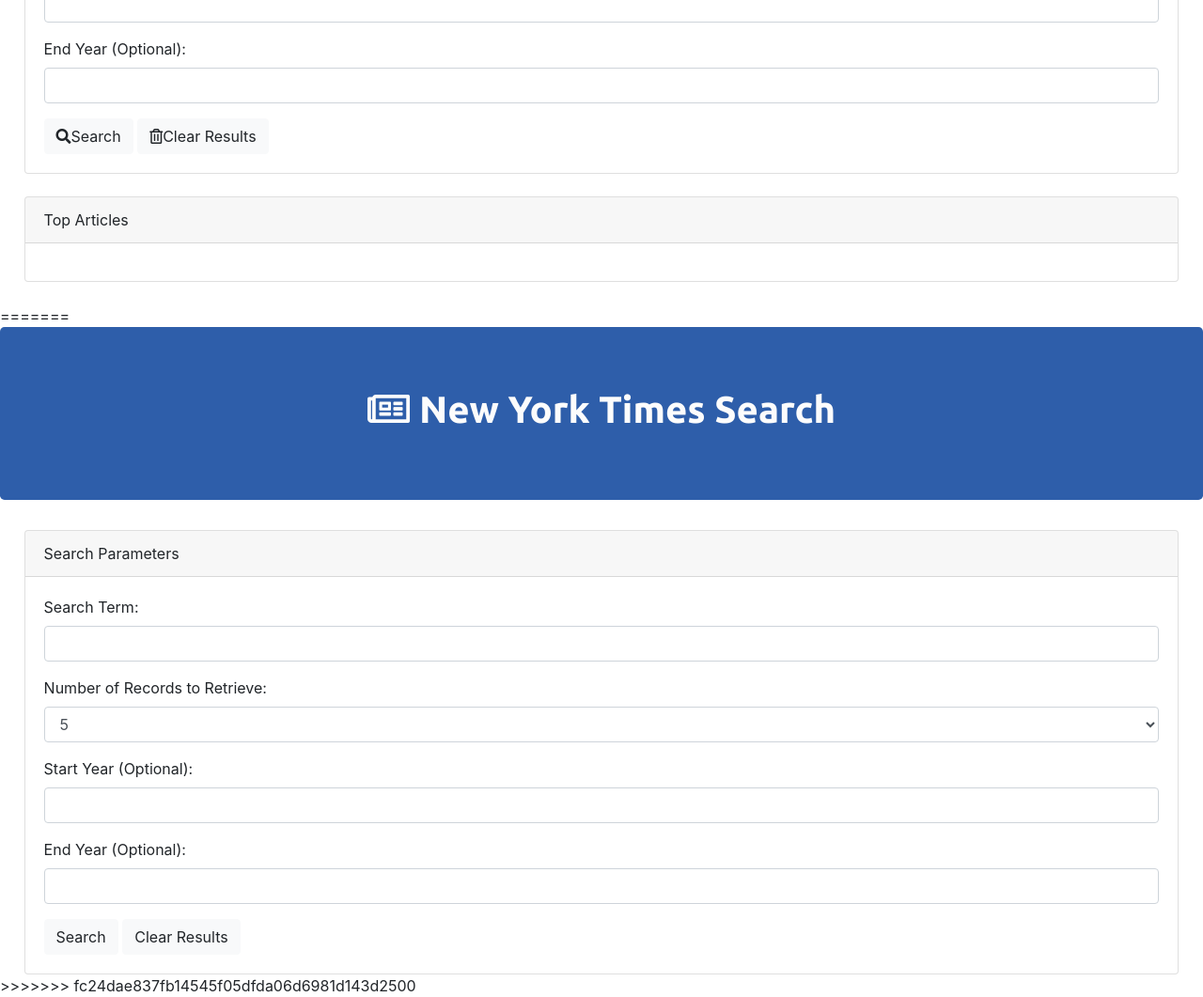
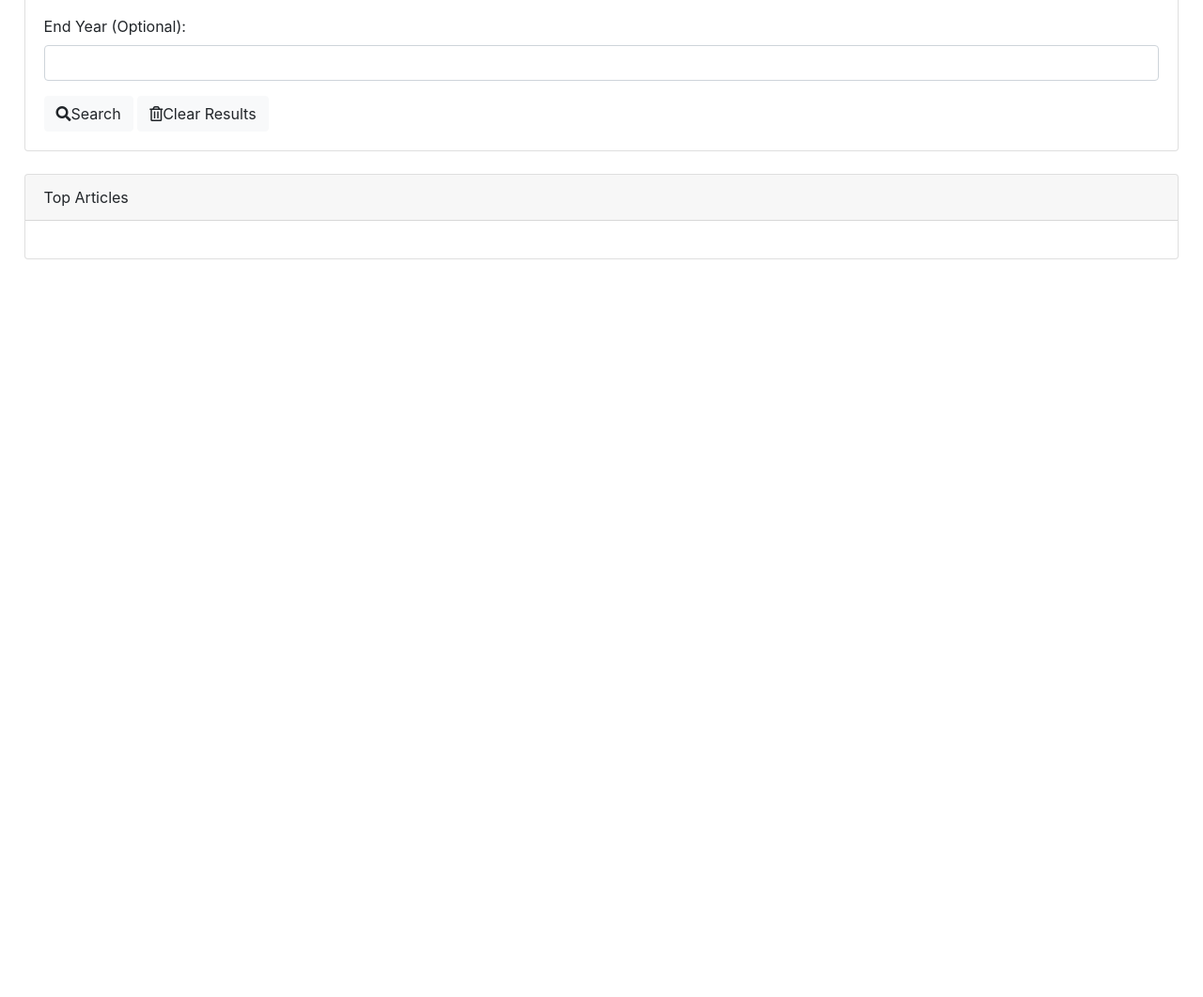
Before and after one commit to DeclanMorrison/New-York-Times-Scraper, a plain HTML site: page index.html in a window 1280 px wide. Shown: the part 528-1589 px from the top of the page at 94% size. After the commit the page ends 828 px from the top, so only its background shows below. Drawn offline with nearby package versions, Linux system fonts and the light colour scheme.

```diff
--- a/index.html
+++ b/index.html
@@ -44,7 +44,6 @@
 <body>
     <!-- <div class="container"> -->
 
-<<<<<<< HEAD
         <div class="jumbotron text-center">
             <h1 class="display-4">
                 <i class="far fa-newspaper">&nbsp;</i>New York Times Search</h1>
@@ -95,48 +94,6 @@
 
     <!-- </div> -->
 
-=======
-    </div>
-    <div class="jumbotron text-center">
-        <h1 class="display-4">
-            <i class="far fa-newspaper">&nbsp;</i>New York Times Search</h1>
-    </div>
-
-    <div class="card">
-        <div class="card-header">
-            Search Parameters
-        </div>
-
-        <div class="card-body">
-            <form>
-                <div class="form-group">
-                    <label for="search">Search Term:</label>
-                    <input type="text" class="form-control" id="search-text" placeholder="">
-                </div>
-                <div class="form-group">
-                    <label for="ControlSelect">Number of Records to Retrieve:</label>
-                    <select class="form-control" id="ControlSelect">
-                        <option>5</option>
-                        <option>10</option>
-                        <option>15</option>
-                    </select>
-                </div>
-                <div class="form-group">
-                    <label for="search">Start Year (Optional):</label>
-                    <input type="text" class="form-control" id="start-year" placeholder="">
-                </div>
-                <div class="form-group">
-                    <label for="search">End Year (Optional):</label>
-                    <input type="text" class="form-control" id="end-year" placeholder="">
-                </div>
-            </form>
-            <button type="button" class="btn btn-light" id="search-btn">Search</button>
-            <button type="button" class="btn btn-light" id="clear-btn">Clear Results</button>
-
-
-        </div>
-    </div>
->>>>>>> fc24dae837fb14545f05dfda06d6981d143d2500
 </body>
 
 </html>
```
